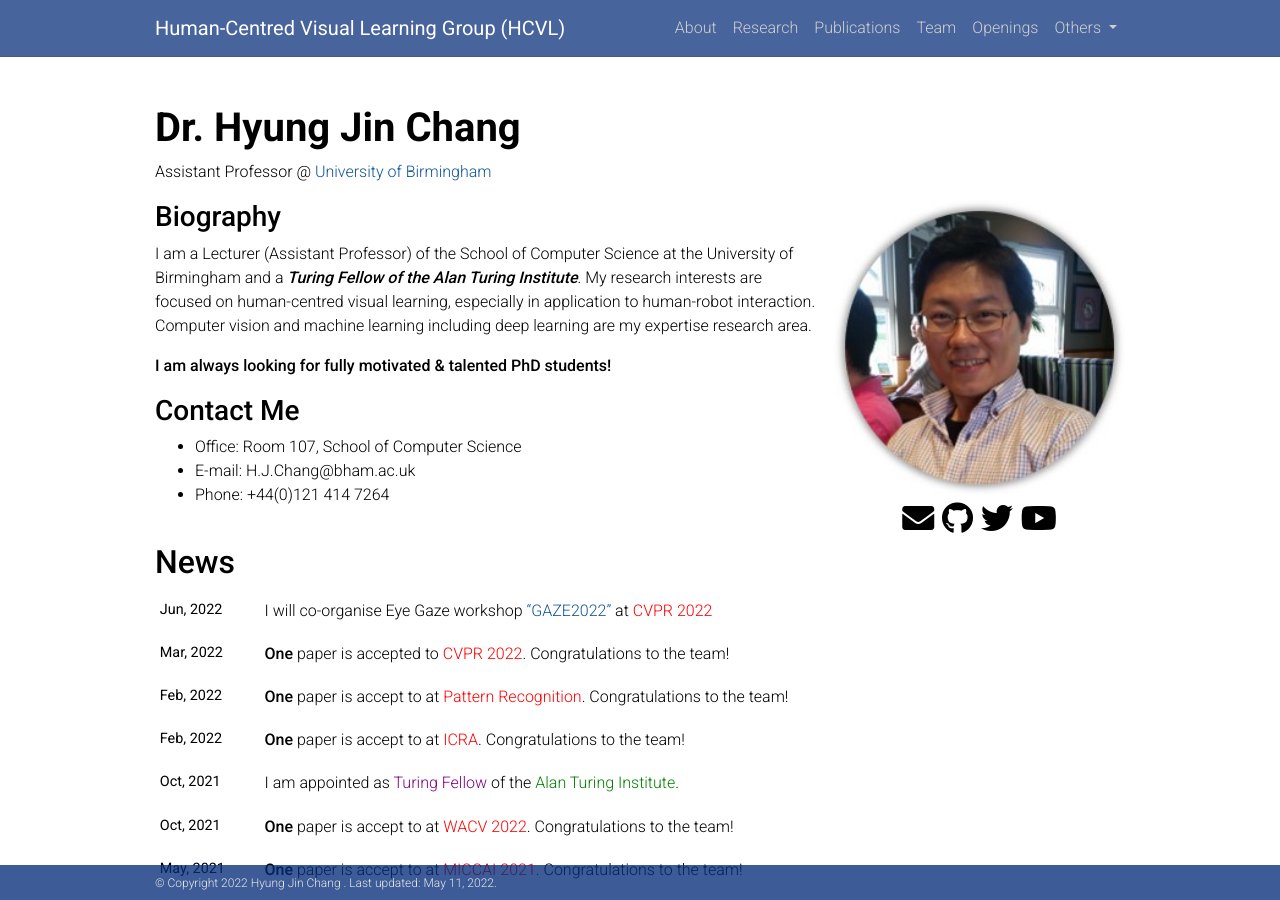
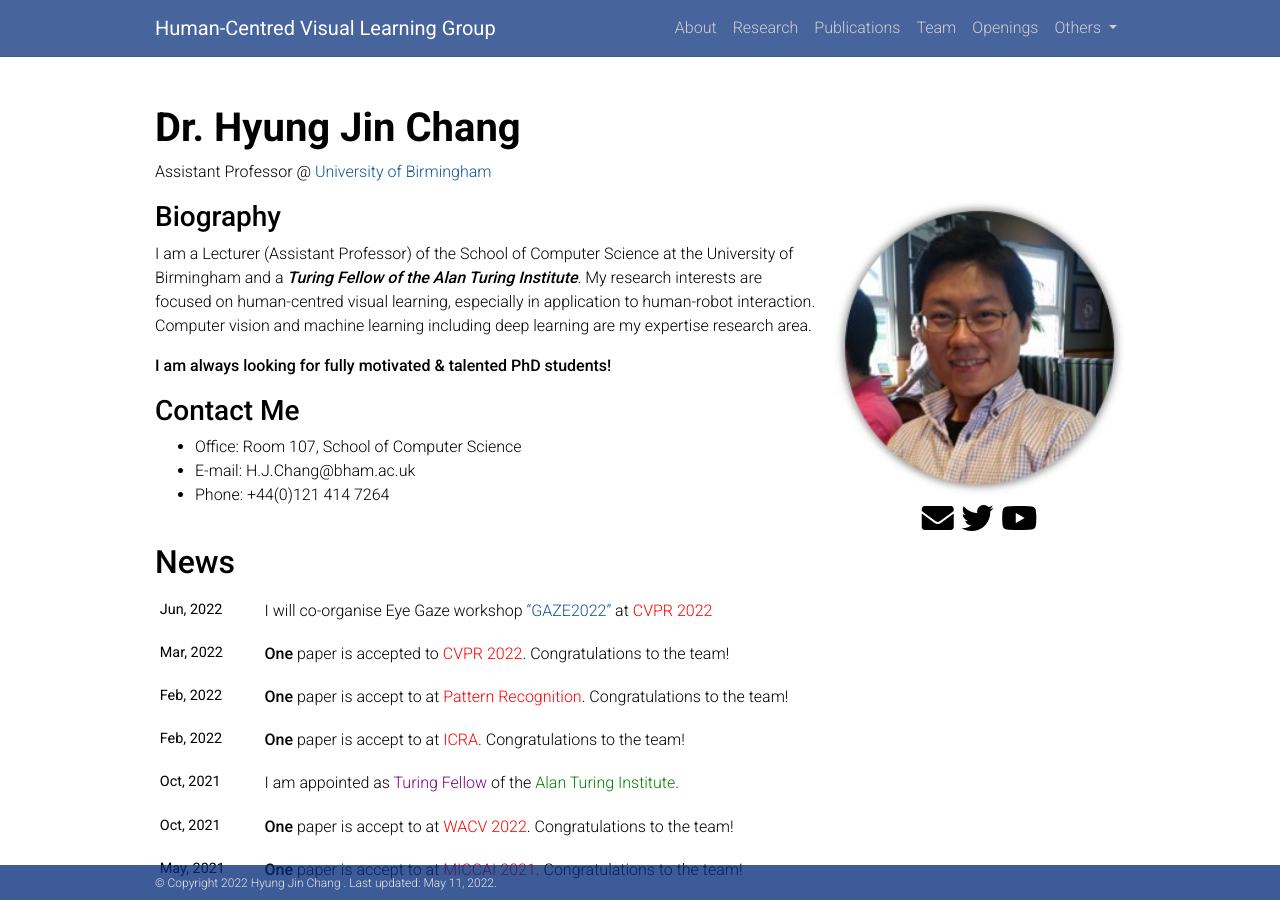
Before and after one commit to cvlab-uob/cvlab-uob.github.io, a Jekyll site: the page built from _pages/about.md, in a window 1280 px wide and 900 px high. Built offline with Jekyll 4.4.1, drawn with Linux system fonts in a browser that asks for light colours; nearby versions of some CDN libraries; comment, search, counter and statistics services are not loaded; a style sheet for code colours, icons or effects is not loaded.

Commit message:
Update _config.yml

```diff
--- a/_config.yml
+++ b/_config.yml
@@ -3,7 +3,7 @@
 # -----------------------------------------------------------------------------
 
 title: Dr. Hyung Jin Chang # the website title (if blank, full name will be used instead)
-first_name: Human-Centred Visual Learning Group (HCVL)
+first_name: Human-Centred Visual Learning Group
 middle_name: Hyung Jin Chang
 last_name:
 email: H.J.Chang@bham.ac.uk
@@ -14,7 +14,7 @@ footer_text: >
 
 lang: en # the language of your site (for example: en, fr, cn, ru, etc.)
 icon:  # the emoji used as the favicon
-url:  https://cvlab-uob.github.io/ # the base hostname & protocol for your site
+url:  https://cvlab-uob.github.io # the base hostname & protocol for your site
 baseurl: #https://cvlab-uob.github.io # the subpath of your site, e.g. /blog/
 last_updated: true # set to true if you want to display last updated in the footer
 impressum_path:  # set to path to include impressum link in the footer, use the same path as permalink in a page, helps to conform with EU GDPR
@@ -48,7 +48,7 @@ og_image: # The site-wide (default for all links) Open Graph preview image
 # Social integration
 # -----------------------------------------------------------------------------
 
-github_username: hjchang
+github_username: #hjchang
 gitlab_username: # your GitLab user name
 cv: true
 twitter_username: CVLab_UoB
```
